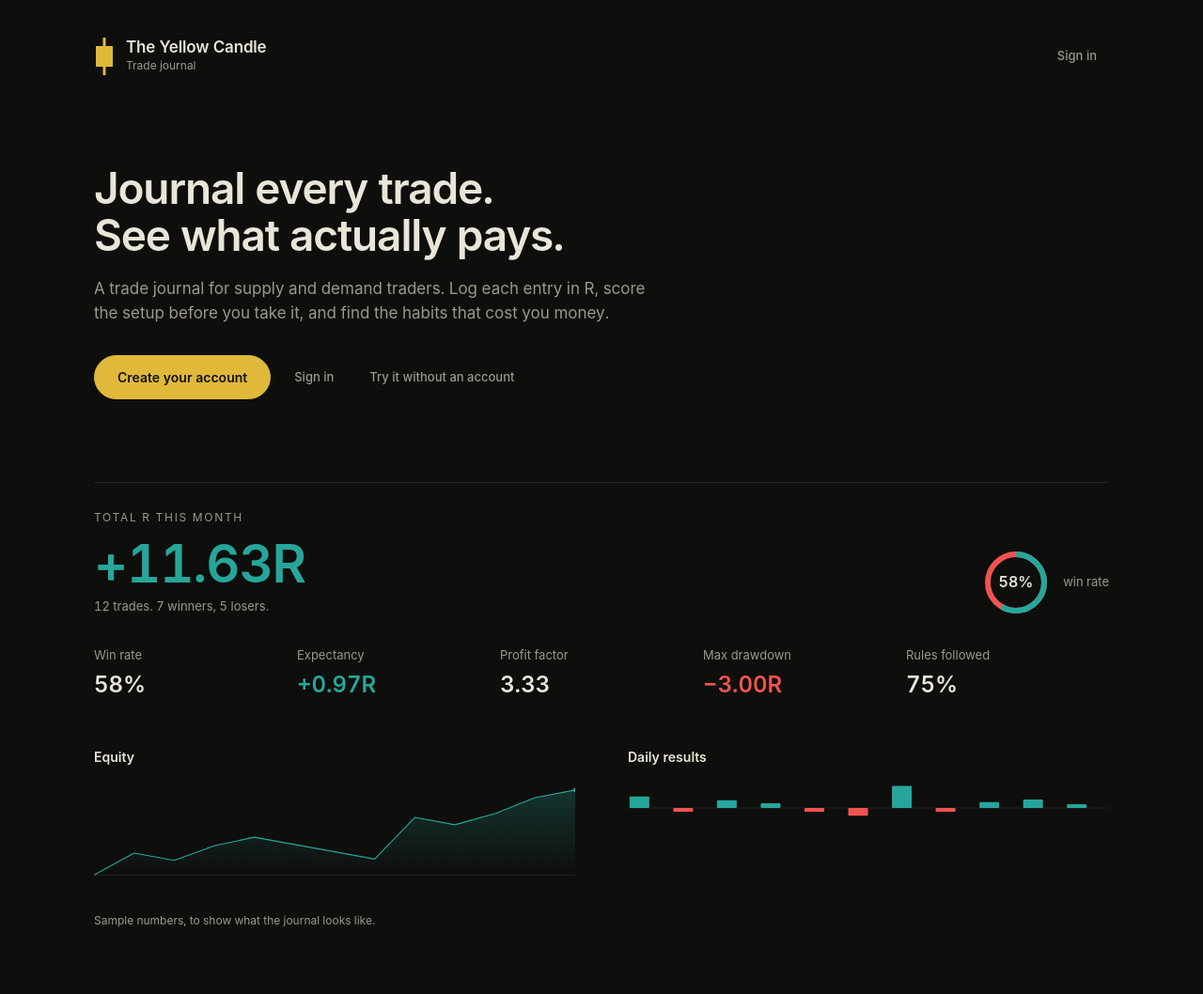
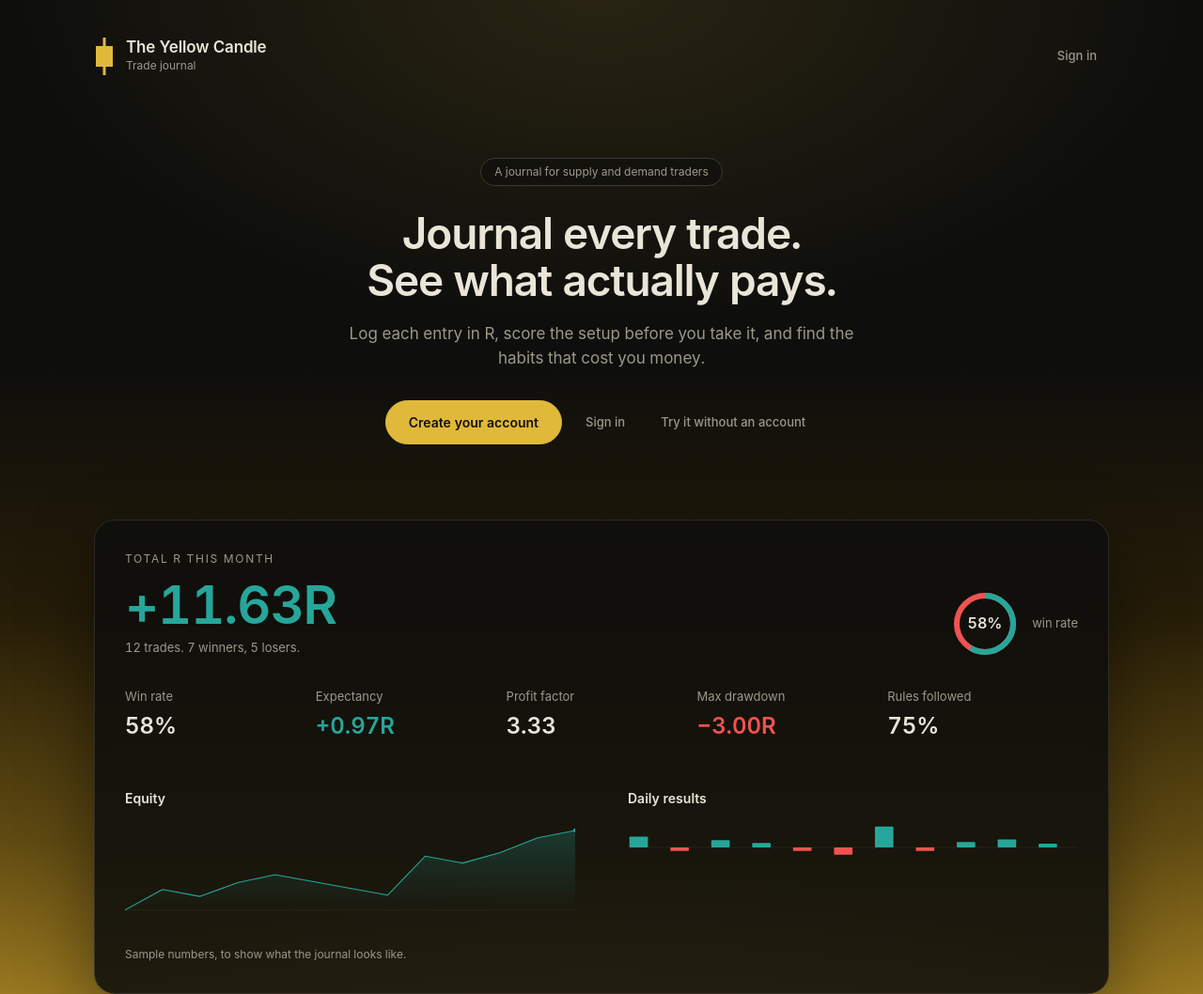
Before and after one commit to Dkairu24/yellow-candle-journal, a plain HTML site: page index.html in a window 1280 px wide. Shown: the top 1058 px of the page at 94% size. Drawn offline with nearby package versions, Linux system fonts and the light colour scheme.

Commit message:
Landing page: gold gradient stage behind the hero and preview

```diff
--- a/index.html
+++ b/index.html
@@ -272,14 +272,23 @@ td.r { font-size: 14px; font-weight: 600; white-space: nowrap; }
 /* landing page for new visitors */
 .booting .wrap, .booting .landing { visibility: hidden; }
 .landing { max-width: 1120px; margin: 0 auto; padding: 32px max(20px, env(safe-area-inset-right, 0px)) 96px max(20px, env(safe-area-inset-left, 0px)); }
-.lp-top { display: flex; justify-content: space-between; align-items: center; gap: 16px; }
-.lp-hero { padding: 96px 0 0; max-width: 760px; }
+.lp-top { display: flex; justify-content: space-between; align-items: center; gap: 16px; position: relative; z-index: 2; }
+.lp-stage { position: relative; isolation: isolate; padding-bottom: 260px; }
+.lp-stage::before { content: ""; position: absolute; z-index: -1; left: 50%; width: 100vw; transform: translateX(-50%); top: -90px; bottom: 0;
+  background: radial-gradient(70% 38% at 50% 0%, rgba(224, 185, 59, 0.13), transparent 70%),
+    radial-gradient(80% 40% at 50% 100%, rgba(244, 212, 110, 0.8), transparent 74%),
+    linear-gradient(180deg, #0E0E0C 0%, #0E0E0C 30%, #261d08 50%, #5f4a12 68%, #a98524 84%, #dcb43a 94%, #e9c557 100%);
+  -webkit-mask-image: linear-gradient(180deg, #000 0%, #000 90%, transparent 100%); mask-image: linear-gradient(180deg, #000 0%, #000 90%, transparent 100%); }
+body { overflow-x: clip; }
+.lp-pill { display: inline-block; font-size: 12px; color: var(--muted); border: 1px solid var(--line-2); border-radius: 999px; padding: 5px 14px; margin-bottom: 26px; background: rgba(14, 14, 12, 0.6); }
+.lp-hero { padding: 88px 0 0; max-width: 820px; margin: 0 auto; text-align: center; }
 .lp-hero h1 { font-size: 46px; line-height: 1.08; letter-spacing: -0.025em; font-weight: 600; text-wrap: balance; }
 .lp-final h2, .lp-point h2 { text-wrap: balance; }
-.lp-hero p { color: var(--muted); font-size: 17px; line-height: 1.5; margin: 20px 0 0; max-width: 600px; }
+.lp-hero p { color: var(--muted); font-size: 17px; line-height: 1.5; margin: 20px auto 0; max-width: 560px; }
 .lp-cta { display: flex; gap: 8px 12px; flex-wrap: wrap; align-items: center; margin-top: 32px; }
+.lp-hero .lp-cta { justify-content: center; }
 .lp-cta .btn.primary { padding: 12px 24px; font-size: 14px; }
-.lp-preview { margin-top: 88px; border-top: 1px solid var(--line); padding-top: 28px; }
+.lp-preview { margin-top: 80px; background: rgba(14, 14, 12, 0.88); border: 1px solid rgba(233, 229, 216, 0.12); border-radius: 22px; padding: 32px; -webkit-backdrop-filter: blur(8px); backdrop-filter: blur(8px); box-shadow: 0 30px 80px rgba(0, 0, 0, 0.45); }
 .lp-result { display: flex; align-items: flex-end; justify-content: space-between; gap: 24px; flex-wrap: wrap; }
 .lp-result .big { font-size: 56px; font-weight: 600; letter-spacing: -0.02em; line-height: 1; color: var(--gain); margin-top: 12px; }
 .lp-figs { display: grid; grid-template-columns: repeat(auto-fit, minmax(140px, 1fr)); gap: 24px 0; margin-top: 32px; }
@@ -295,7 +304,7 @@ td.r { font-size: 14px; font-weight: 600; white-space: nowrap; }
 .lp-final { margin-top: 104px; padding-top: 40px; border-top: 1px solid var(--line); }
 .lp-final h2 { font-size: 28px; letter-spacing: -0.02em; font-weight: 600; max-width: 520px; line-height: 1.15; }
 .lp-foot { margin-top: 72px; padding-top: 24px; border-top: 1px solid var(--line); color: var(--muted); font-size: 12px; display: flex; justify-content: space-between; gap: 8px 24px; flex-wrap: wrap; }
-@media (max-width: 560px) { .lp-hero { padding-top: 56px; } .lp-hero h1 { font-size: 32px; } .lp-hero p { font-size: 15px; } .lp-preview { margin-top: 56px; } .lp-result .big { font-size: 44px; } .lp-points, .lp-final { margin-top: 72px; } }
+@media (max-width: 560px) { .lp-stage { padding-bottom: 160px; } .lp-preview { padding: 20px; margin-top: 56px; border-radius: 16px; } .lp-hero { padding-top: 48px; } .lp-hero h1 { font-size: 32px; } .lp-hero p { font-size: 15px; }   .lp-result .big { font-size: 44px; } .lp-points, .lp-final { margin-top: 72px; } }
 
 /* account */
 #acct-btn { min-width: 84px; }
@@ -335,9 +344,11 @@ td.r { font-size: 14px; font-weight: 600; white-space: nowrap; }
     <button class="btn" id="lp-signin-top" type="button">Sign in</button>
   </header>
 
+  <div class="lp-stage">
   <section class="lp-hero">
+    <div class="lp-pill">A journal for supply and demand traders</div>
     <h1>Journal every trade. See what actually pays.</h1>
-    <p>A trade journal for supply and demand traders. Log each entry in R, score the setup before you take it, and find the habits that cost you money.</p>
+    <p>Log each entry in R, score the setup before you take it, and find the habits that cost you money.</p>
     <div class="lp-cta">
       <button class="btn primary" id="lp-signup" type="button">Create your account</button>
       <button class="btn" id="lp-signin" type="button">Sign in</button>
@@ -367,6 +378,7 @@ td.r { font-size: 14px; font-weight: 600; white-space: nowrap; }
     </div>
     <div class="lp-note">Sample numbers, to show what the journal looks like.</div>
   </section>
+  </div>
 
   <section class="lp-points">
     <div class="lp-point"><h2>Everything in R</h2><p>Enter your entry, stop and exit. The journal works out R for you, so every trade compares fairly across pairs and position sizes.</p></div>
```
